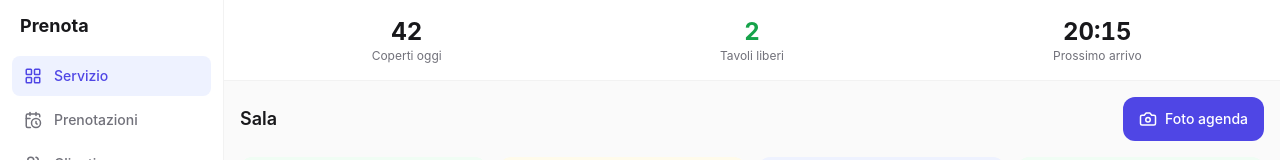
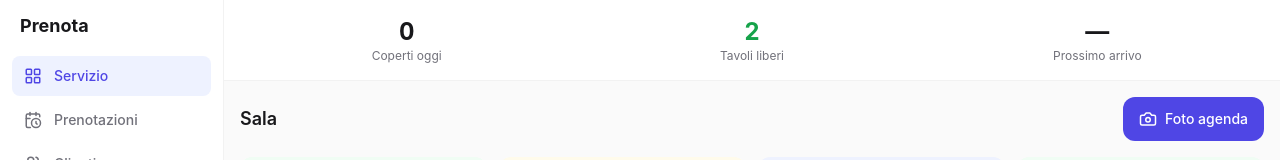
Before and after one commit to andru1607/Prenota-app, a Next.js app in the folder prenota-app/: page /dashboard in a window 1280 px wide. Shown: the top 160 px of the page. Built offline with nearby package versions, Linux system fonts and the light colour scheme; no server answers; the database is empty.

Commit message:
Enhance DashboardPage with reservation loading and mapping

```diff
--- a/prenota-app/app/dashboard/page.tsx
+++ b/prenota-app/app/dashboard/page.tsx
@@ -1,12 +1,12 @@
 "use client";
 
-import { useRef, useState } from "react";
+import { useEffect, useRef, useState, useCallback } from "react";
 import { useRouter } from "next/navigation";
 import { Camera, Loader2 } from "lucide-react";
 import { StatusBar } from "@/components/ui/StatusBar";
 import { TableCard } from "@/components/ui/TableCard";
 import { PhotoImportReview } from "@/components/ui/PhotoImportReview";
-import type { ParsedReservationDraft, RestaurantTable } from "@/types";
+import type { ParsedReservationDraft, Reservation, RestaurantTable } from "@/types";
 
 const MOCK_TABLES: RestaurantTable[] = [
   { id: "1", number: "1", capacity: 2, status: "free" },
@@ -17,6 +17,23 @@ const MOCK_TABLES: RestaurantTable[] = [
   { id: "6", number: "6", capacity: 8, status: "reserved" },
 ];
 
+const REFRESH_INTERVAL_MS = 60_000;
+
+function mapRow(row: any): Reservation {
+  return {
+    id: row.id,
+    customerName: row.customer_name,
+    phone: row.phone ?? undefined,
+    partySize: row.party_size,
+    reservationTime: row.reservation_time,
+    status: row.status,
+    tableId: row.table_id ?? undefined,
+    notes: row.notes ?? undefined,
+    source: row.source,
+    createdAt: row.created_at,
+  };
+}
+
 export default function DashboardPage() {
   const router = useRouter();
   const fileInputRef = useRef<HTMLInputElement>(null);
@@ -25,6 +42,51 @@ export default function DashboardPage() {
   const [drafts, setDrafts] = useState<ParsedReservationDraft[] | null>(null);
   const [error, setError] = useState<string | null>(null);
   const [skippedInfo, setSkippedInfo] = useState<string | null>(null);
+  const [reservations, setReservations] = useState<Reservation[]>([]);
+
+  const loadReservations = useCallback(async () => {
+    try {
+      const res = await fetch("/api/reservations");
+      if (!res.ok) return;
+      const { reservations: data } = await res.json();
+      setReservations((data ?? []).map(mapRow));
+    } catch (err) {
+      console.error("Errore caricamento numeri servizio:", err);
+    }
+  }, []);
+
+  useEffect(() => {
+    loadReservations();
+    const interval = setInterval(loadReservations, REFRESH_INTERVAL_MS);
+    return () => clearInterval(interval);
+  }, [loadReservations]);
+
+  const today = new Date();
+  const todayReservations = reservations.filter(
+    (r) => new Date(r.reservationTime).toDateString() === today.toDateString()
+  );
+
+  const coperti = todayReservations
+    .filter((r) => r.status !== "cancelled")
+    .reduce((sum, r) => sum + r.partySize, 0);
+
+  const now = new Date();
+  const nextArrival = todayReservations
+    .filter(
+      (r) =>
+        (r.status === "confirmed" || r.status === "pending") &&
+        new Date(r.reservationTime).getTime() >= now.getTime()
+    )
+    .sort((a, b) => new Date(a.reservationTime).getTime() - new Date(b.reservationTime).getTime())[0];
+
+  const prossimoArrivo = nextArrival
+    ? new Date(nextArrival.reservationTime).toLocaleTimeString("it-IT", {
+        hour: "2-digit",
+        minute: "2-digit",
+      })
+    : undefined;
+
+  const tavoliLiberi = MOCK_TABLES.filter((t) => t.status === "free").length;
 
   async function handlePhotoSelected(e: React.ChangeEvent<HTMLInputElement>) {
     const file = e.target.files?.[0];
@@ -102,7 +164,7 @@ export default function DashboardPage() {
 
   return (
     <div>
-      <StatusBar totalCoperti={42} tavoliLiberi={2} prossimoArrivo="20:15" />
+      <StatusBar totalCoperti={coperti} tavoliLiberi={tavoliLiberi} prossimoArrivo={prossimoArrivo} />
 
       <div className="p-4">
         <div className="mb-4 flex items-center justify-between">
```
